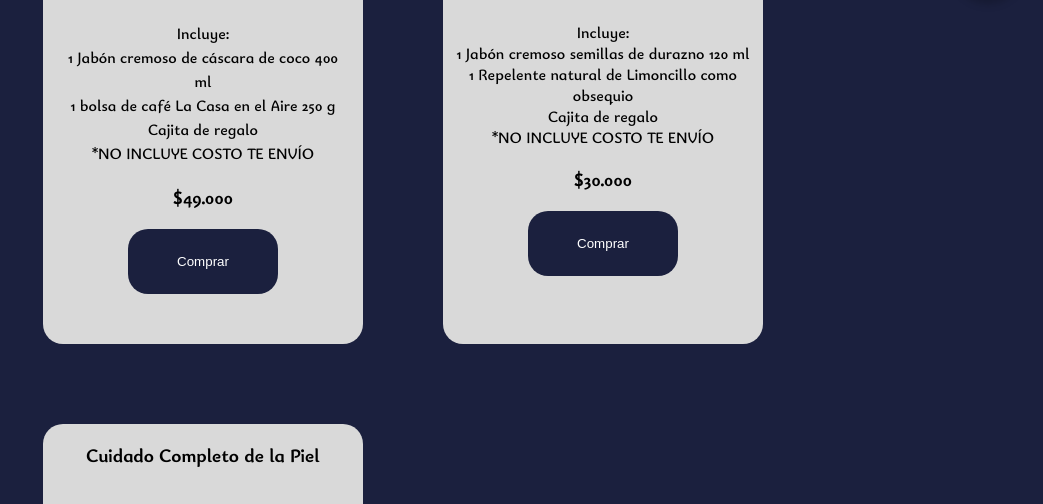
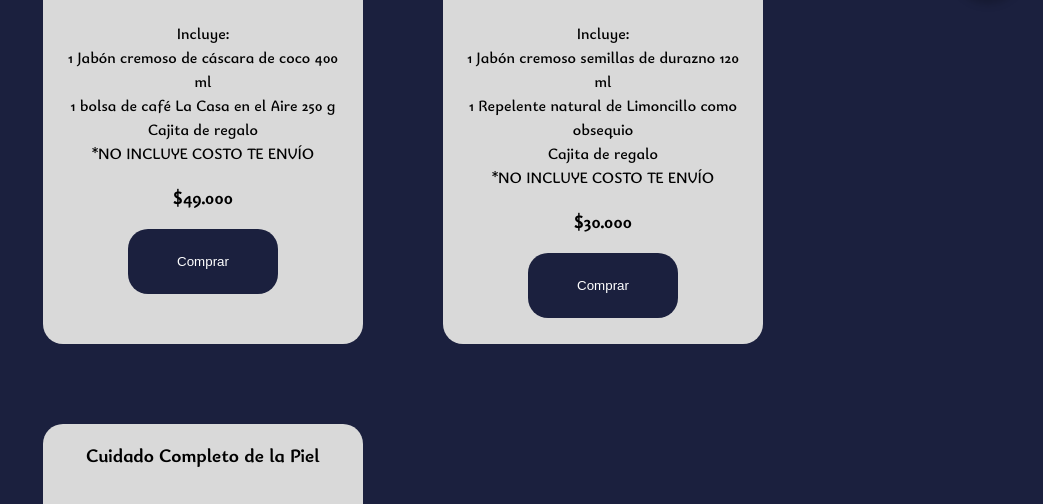
Before and after one commit to paula220994/monteazul-web, a plain HTML site: page docs/index.html in a window 1280 px wide. Shown: the part 780-1284 px from the top of the page, without its empty margins (237-1280 px from the left). Drawn offline with Linux system fonts and the light colour scheme.

Commit message:
Update index.html

```diff
--- a/docs/index.html
+++ b/docs/index.html
@@ -54,7 +54,7 @@
         <div class="product-card">
           <h3>Cariño de Vacaciones</h3>
           <img src="images/productll.png" alt="productimage" />
-          <h3 class="texto-incluye"></h3>
+          <h3 class="texto-incluye">
             Incluye:<br />
             1 Jabón cremoso semillas de durazno 120 ml<br />
             1 Repelente natural de Limoncillo como obsequio <br />
```
